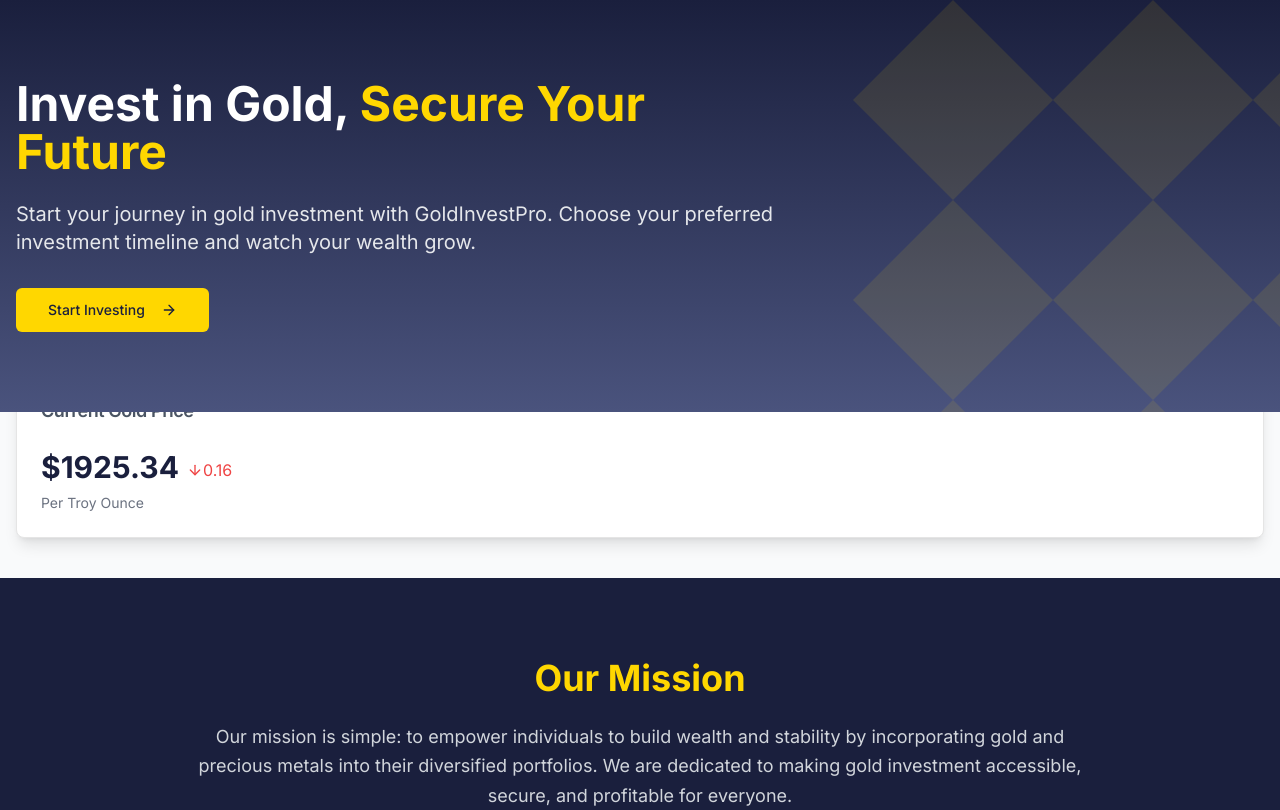
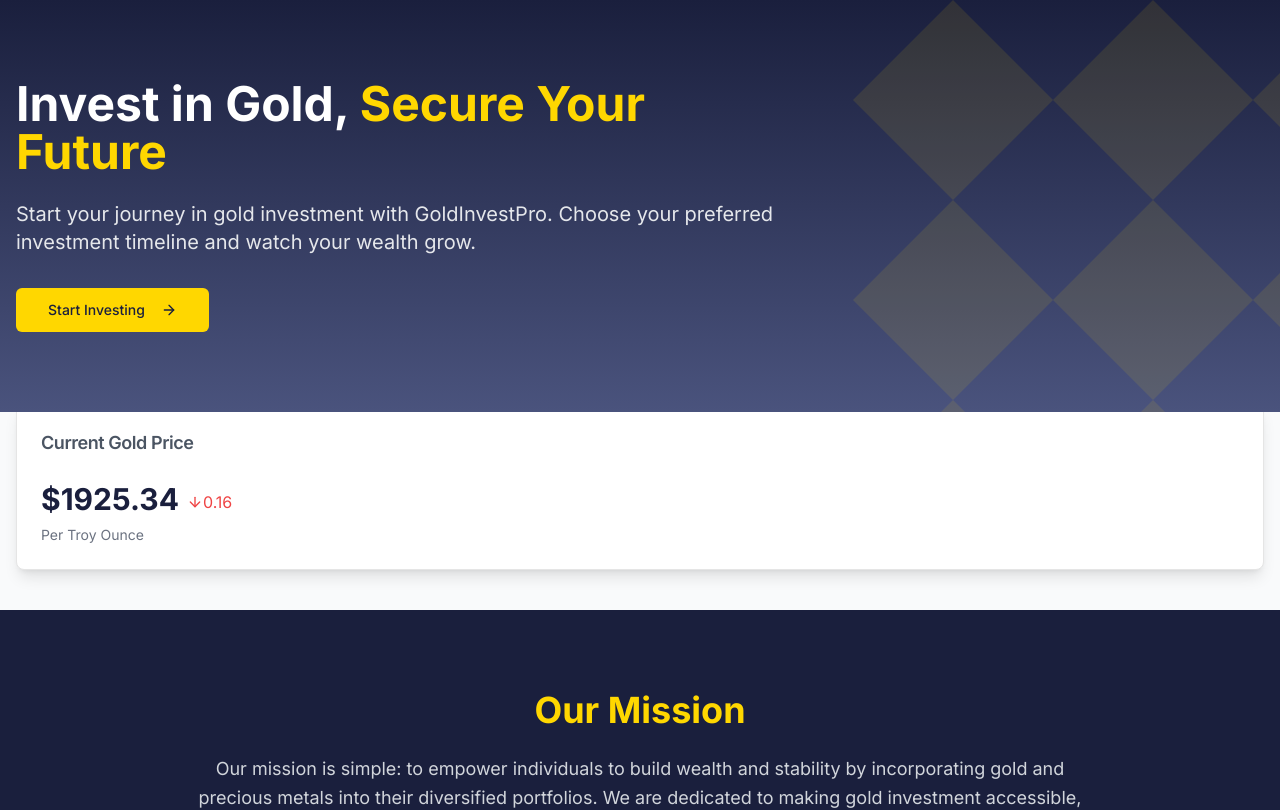
Before and after one commit to goldinvestpro/golden-wealth-harvest-35, a React (Vite) app: page / in a window 1280 px wide. Shown: the top 810 px of the page. Built offline with nearby package versions, Linux system fonts and the light colour scheme.

Commit message:
Adjust layout positioning
Moved components slightly downward for improved layout alignment.
[skip gpt_engineer]

```diff
--- a/src/components/GoldPriceDisplay.tsx
+++ b/src/components/GoldPriceDisplay.tsx
@@ -19,7 +19,7 @@ export const GoldPriceDisplay = () => {
   }, [price]);
 
   return (
-    <Card className="bg-white shadow-lg">
+    <Card className="bg-white shadow-lg mt-8">
       <CardHeader>
         <CardTitle className="text-lg text-gray-600">Current Gold Price</CardTitle>
       </CardHeader>
```
